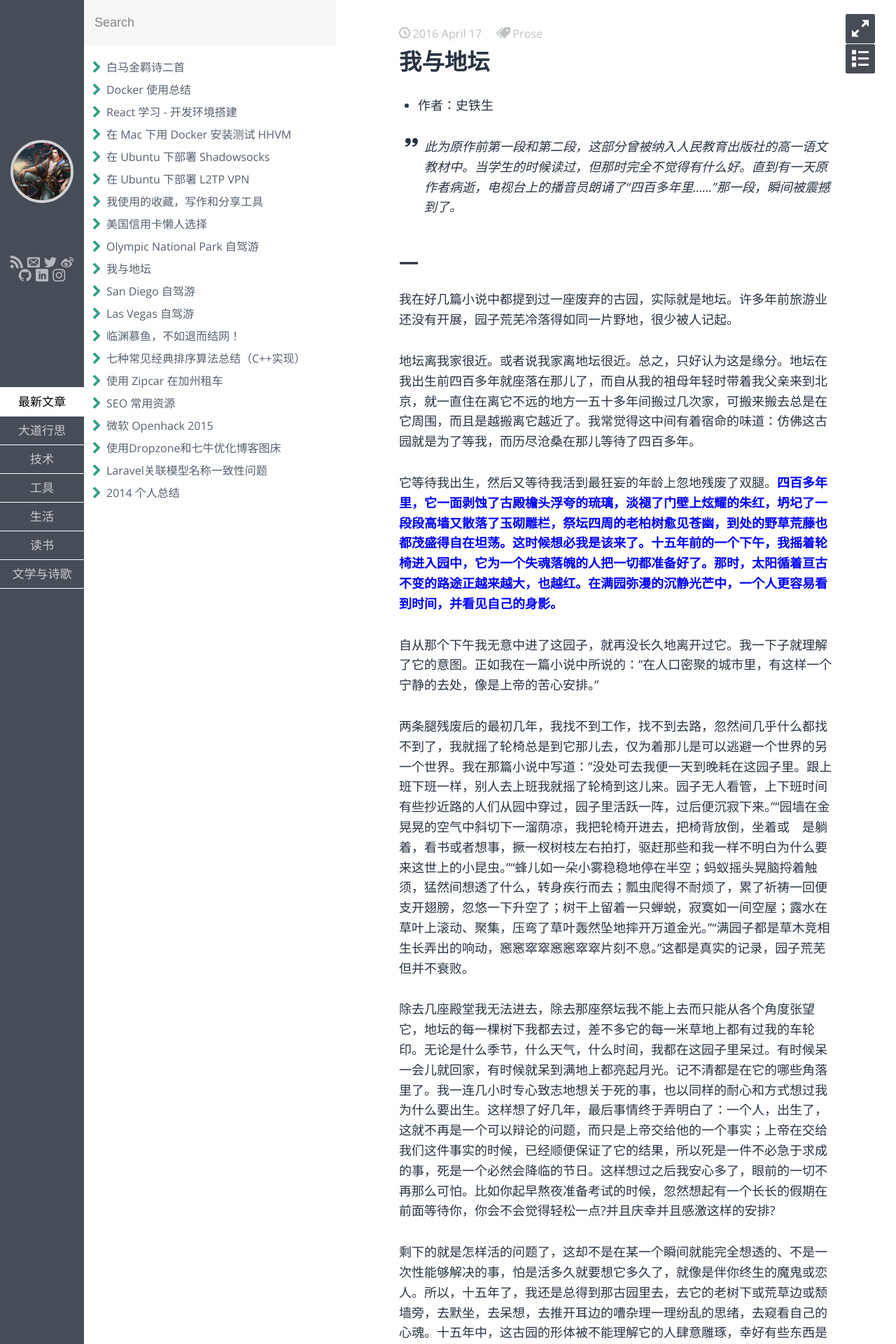
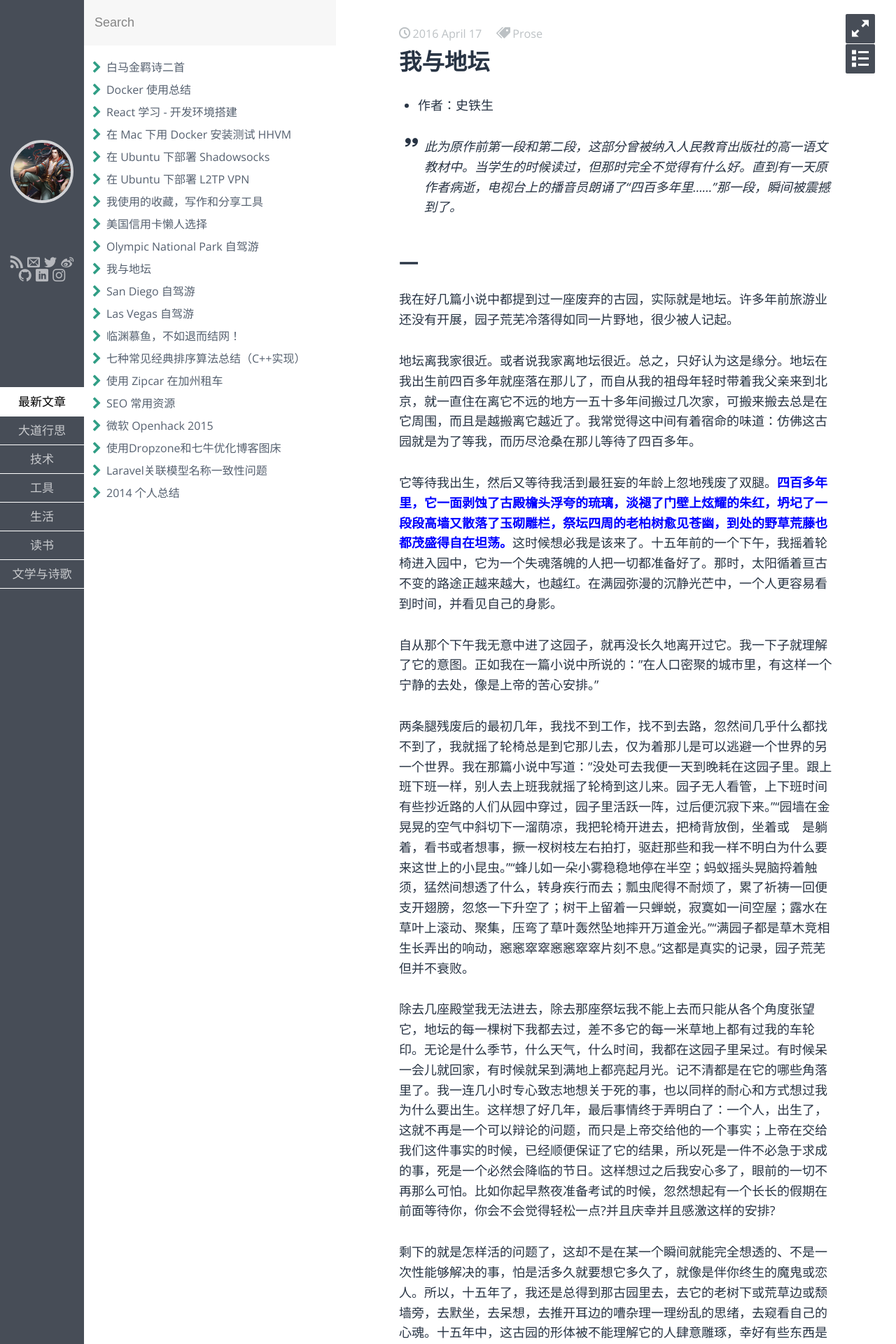
Before and after one commit to fzuo/baimafujinji, a Jekyll site: the page built from _posts/poem/2016-04-17-ditan-and-me.md, in a window 1280 px wide. Shown: the top 1920 px of the page at 70% size. Built offline with Jekyll 4.4.1, drawn with Linux system fonts in a browser that asks for light colours; some web fonts are replaced.

Commit message:
Update 2016-04-17-ditan-and-me.md

```diff
--- a/_posts/poem/2016-04-17-ditan-and-me.md
+++ b/_posts/poem/2016-04-17-ditan-and-me.md
@@ -18,7 +18,7 @@
 
 地坛离我家很近。或者说我家离地坛很近。总之，只好认为这是缘分。地坛在我出生前四百多年就座落在那儿了，而自从我的祖母年轻时带着我父亲来到北京，就一直住在离它不远的地方一五十多年间搬过几次家，可搬来搬去总是在它周围，而且是越搬离它越近了。我常觉得这中间有着宿命的味道：仿佛这古园就是为了等我，而历尽沧桑在那儿等待了四百多年。
 
-它等待我出生，然后又等待我活到最狂妄的年龄上忽地残废了双腿。<span style="color:blue">**四百多年里，它一面剥蚀了古殿檐头浮夸的琉璃，淡褪了门壁上炫耀的朱红，坍圮了一段段高墙又散落了玉砌雕栏，祭坛四周的老柏树愈见苍幽，到处的野草荒藤也都茂盛得自在坦荡。这时候想必我是该来了。十五年前的一个下午，我摇着轮椅进入园中，它为一个失魂落魄的人把一切都准备好了。那时，太阳循着亘古不变的路途正越来越大，也越红。在满园弥漫的沉静光芒中，一个人更容易看到时间，并看见自己的身影。**</span>
+它等待我出生，然后又等待我活到最狂妄的年龄上忽地残废了双腿。<span style="color:blue">**四百多年里，它一面剥蚀了古殿檐头浮夸的琉璃，淡褪了门壁上炫耀的朱红，坍圮了一段段高墙又散落了玉砌雕栏，祭坛四周的老柏树愈见苍幽，到处的野草荒藤也都茂盛得自在坦荡。**</span>这时候想必我是该来了。十五年前的一个下午，我摇着轮椅进入园中，它为一个失魂落魄的人把一切都准备好了。那时，太阳循着亘古不变的路途正越来越大，也越红。在满园弥漫的沉静光芒中，一个人更容易看到时间，并看见自己的身影。
 
 自从那个下午我无意中进了这园子，就再没长久地离开过它。我一下子就理解了它的意图。正如我在一篇小说中所说的：”在人口密聚的城市里，有这样一个宁静的去处，像是上帝的苦心安排。”
 
```
